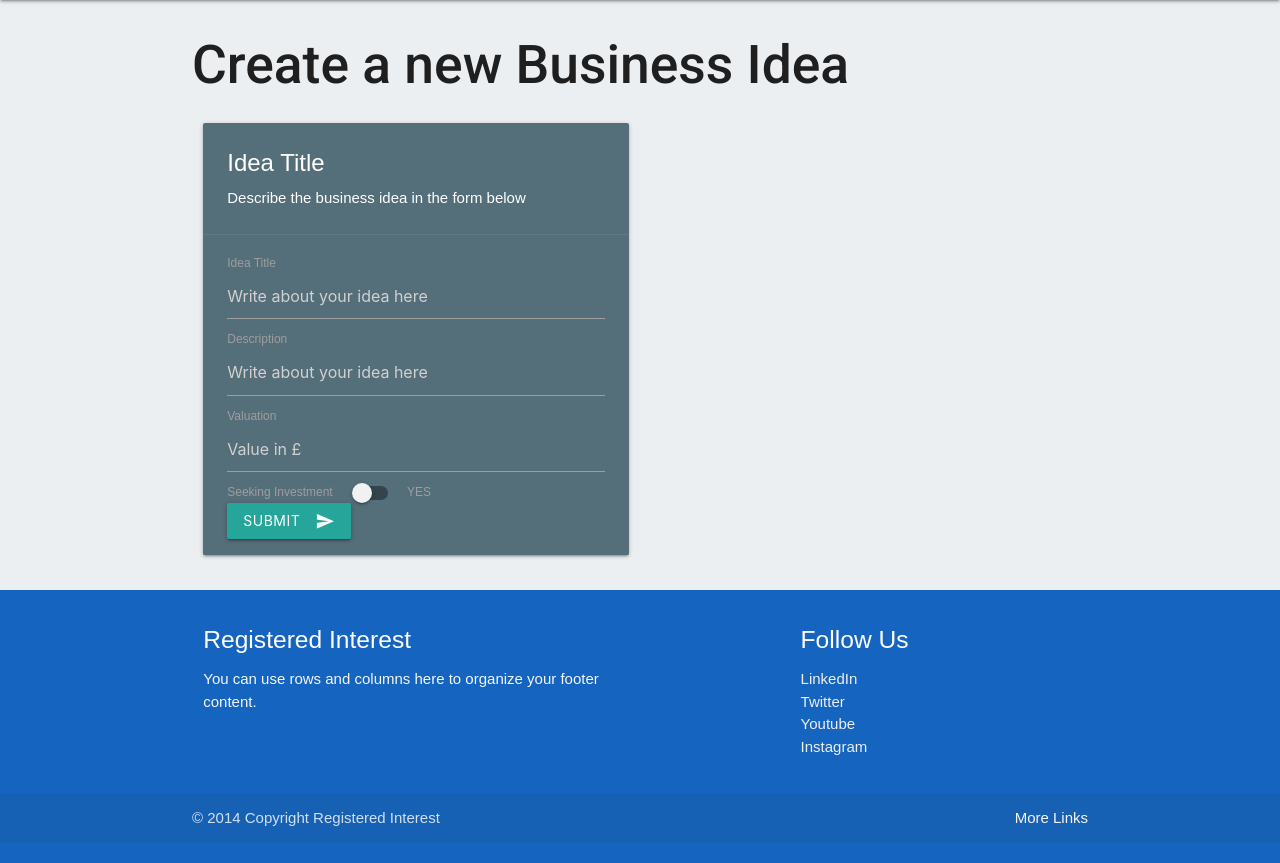
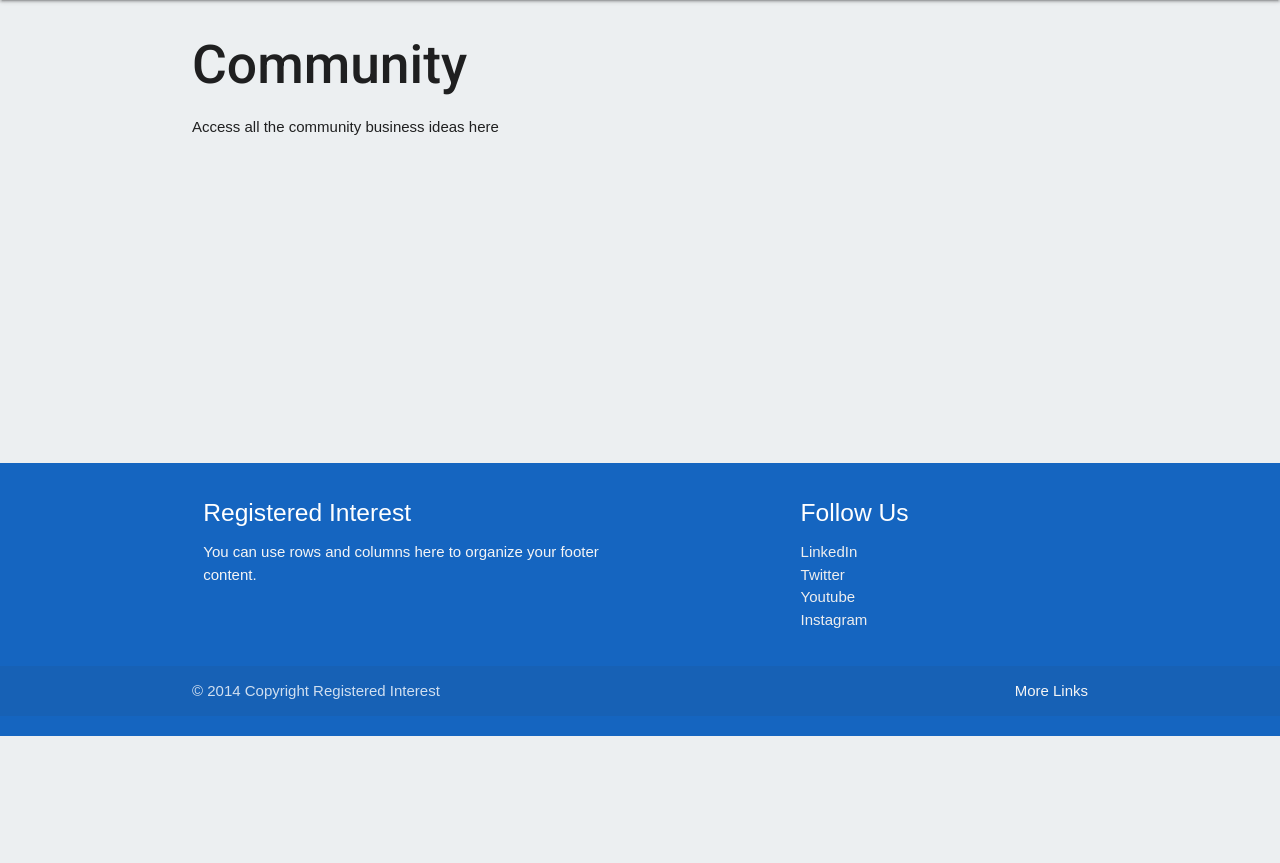
Before and after one commit to jlewis-89/Milestone-Project-3, a Flask app: page /get_ideas in a window 1280 px wide. Shown: the part 64-927 px from the top of the page. After the commit the page ends 800 px from the top, so only its background shows below. Run offline with Flask 3, Linux system fonts and the light colour scheme; a database or web service that is not in the repository returns one stand-in record (values such as "Sample title"); some libraries are stand-ins or nearby versions.

Commit message:
Improvements to navigation

```diff
--- a/app.py
+++ b/app.py
@@ -19,9 +19,8 @@ mongo = PyMongo(app)
 
 
 @app.route("/")
-@app.route("/about")
-def about():
-    return render_template("about.html")
+def home():
+    return render_template("home.html")
 
 
 @app.route("/community")
@@ -135,7 +134,7 @@ def ideas():
 @app.route("/get_ideas")
 def get_ideas():
     idea = list(mongo.db.ideas.find().sort("date", -1))
-    return render_template("ideas.html", idea=idea)
+    return render_template("community.html", idea=idea)
 
 
 @app.route("/add_ideas", methods=["GET", "POST"])
--- a/templates/base.html
+++ b/templates/base.html
@@ -17,12 +17,11 @@
     <header>
         <nav>
             <div class="nav-wrapper  blue darken-3">
-                <!-- <a href="{{ url_for('about') }}" class="brand-logo"><img class="responsive-img left-align hide-on-small-only" src="/static/assets/images/Registered Interest Logov3 B&W mini.png" alt="Registered Interest">Registered Interest</a> -->
                 <a href="#" data-target="mobile-demo" class="sidenav-trigger"><i class="material-icons">menu</i></a>
                 <ul class="right hide-on-med-and-down">
-                    <li><a href="{{ url_for('about') }}">Home</a></li>
+                    <li><a href="{{ url_for('home') }}">Home</a></li>
                     <li><a href="{{ url_for('search') }}">Search</a></li>
-                    <li><a href="{{ url_for('community') }}">Community</a></li>
+                    <li><a href="{{ url_for('get_ideas') }}">Community</a></li>
                     {% if session.user %}
                     <li><a href="{{ url_for('profile', username=session['user']) }}">My Profile</a></li>
                     <li><a href="{{ url_for('ideas') }}">New Ideas</a></li>
@@ -35,7 +34,7 @@
         </nav>
 
         <ul class="sidenav" id="mobile-demo">
-            <li><a href="{{ url_for('about') }}">Home</a></li>
+            <li><a href="{{ url_for('home') }}">Home</a></li>
             <li><a href="{{ url_for('search') }}">Search</a></li>
             <li><a href="{{ url_for('community') }}">Community</a></li>
             {% if session.user %}
--- a/templates/community.html
+++ b/templates/community.html
@@ -2,7 +2,6 @@
 {% block content %}
 <h2><strong>Community</strong></h2>
 <p>Access all the community business ideas here</p>
-
 <ul>
     {% for idea in ideas %}
 
@@ -12,13 +11,13 @@
                 <div class="card-content white-text">
                     <span class="card-title">
                         <li>
-                            <h3>{{ idea.title }}</h3>
+                            <h3>{{ ideas.title }}</h3>
                         </li>
                     </span>
-                    <p>{{ idea.description }}</p>
+                    <p>{{ ideas.description }}</p>
                     <br>
-                    <span>{{ idea.valuation }}</span>
-                    <p>Posted by: {{ idea.created_by }}</p>
+                    <span>{{ ideas.valuation }}</span>
+                    <p>Posted by: {{ ideas.created_by }}</p>
                 </div>
                 <div class="card-action">
                     <a href="#">This is a link</a>
```
Also changed, not shown: templates/about.html (deleted, +0 -46 lines), templates/add_ideas.html (deleted, +0 -36 lines), templates/edit_user.html (added, +27 -0 lines), templates/home.html (added, +46 -0 lines).
